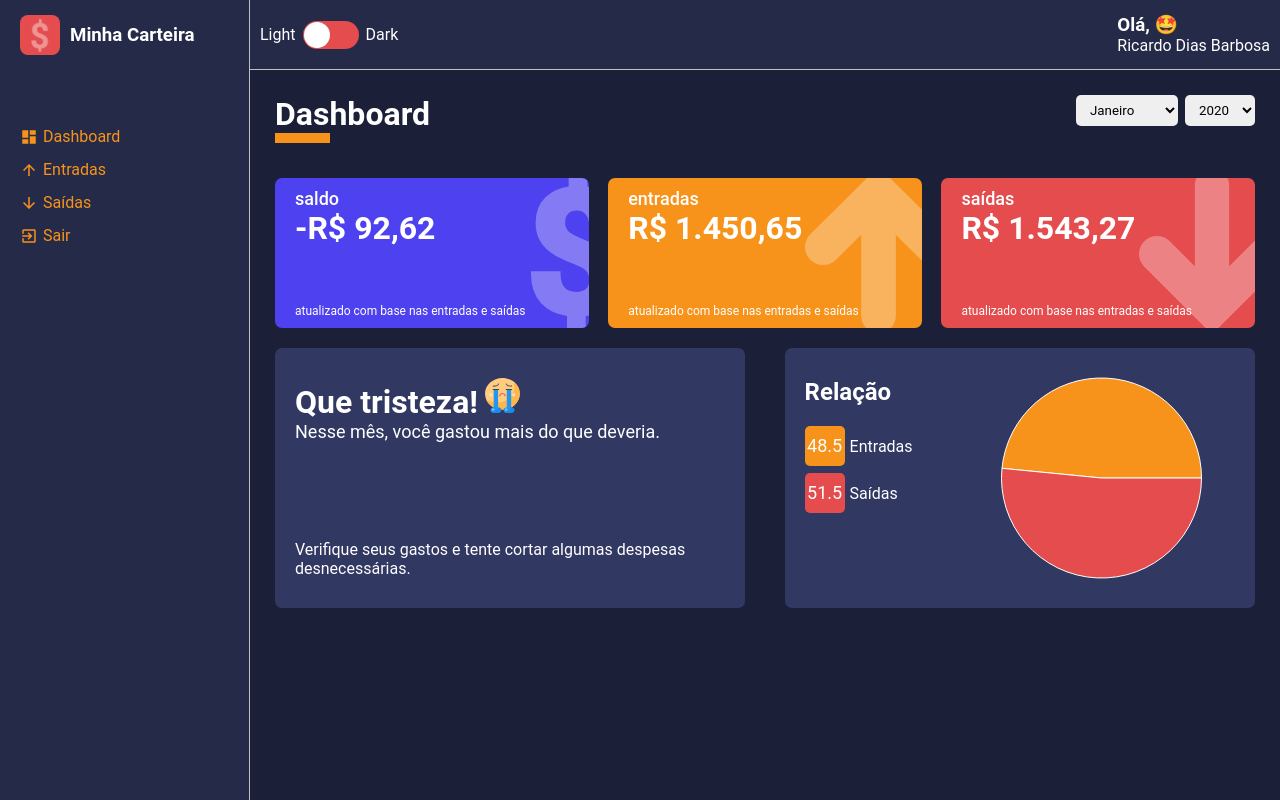
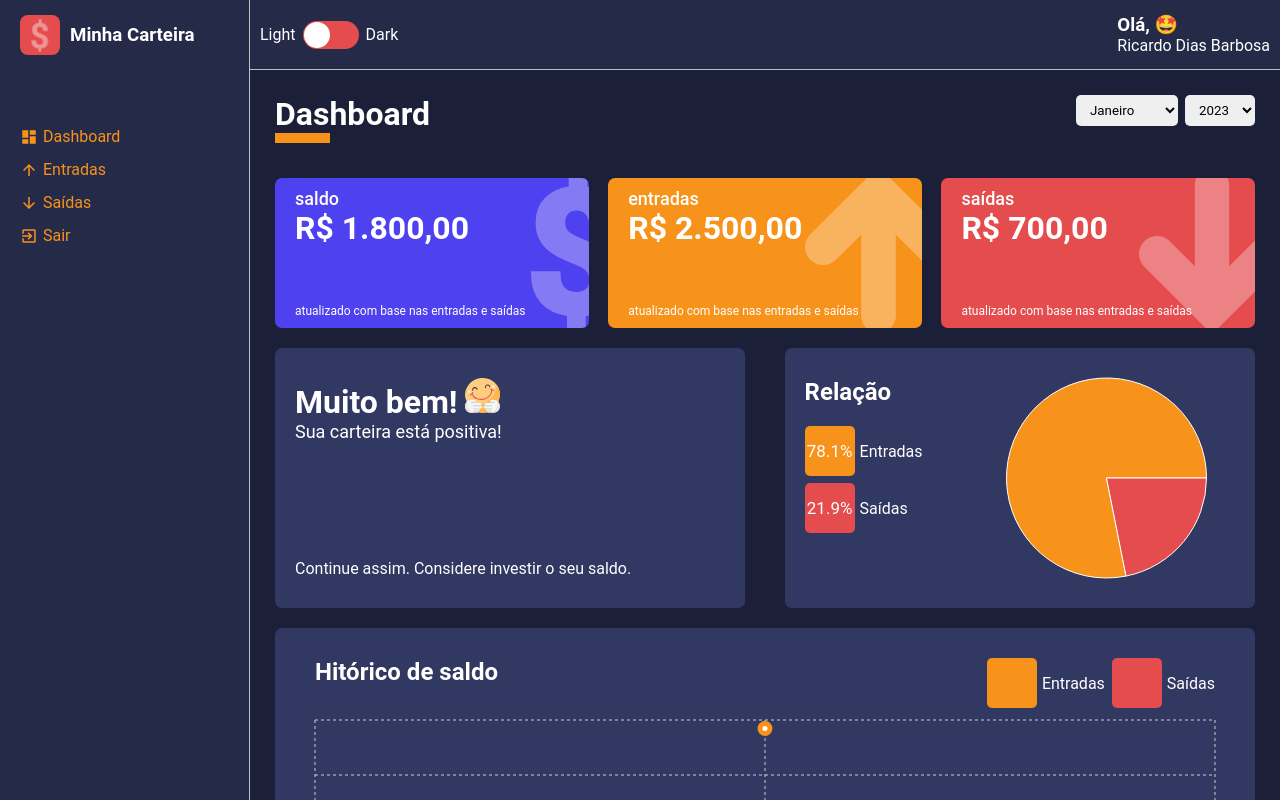
Before and after one commit to ricardodiasdev/minha-carteira, a React (Create React App) app: page /dashboard in a window 1280 px wide. Built offline with nearby package versions, Linux system fonts and the light colour scheme; the HTML template or start-up script is replaced by a standard one.

Commit message:
Gráfico de linhas

```diff
--- /dev/null
+++ b/src/components/HistoryBox/index.tsx
@@ -0,0 +1,85 @@
+import React from "react";
+
+import {
+  ResponsiveContainer,
+  LineChart,
+  Line,
+  XAxis,
+  CartesianGrid,
+  Tooltip,
+} from "recharts";
+
+import formatCurrency from "../../utils/formatCurrency";
+
+import {
+  Container,
+  ChartContainer,
+  Header,
+  LegendContainer,
+  Legend,
+} from "./styles";
+
+interface IHistoryBox {
+  data: {
+    month: string;
+    amountEntry: number;
+    amountOutput: Number;
+  }[];
+  lineColorAmountEntry: string;
+  lineColorAmountOutput: string;
+}
+
+const HistoryBox: React.FC<IHistoryBox> = ({
+  data,
+  lineColorAmountEntry,
+  lineColorAmountOutput,
+}) => (
+  <Container>
+    <Header>
+      <h2>Hitórico de saldo</h2>
+      <LegendContainer>
+        <Legend color={lineColorAmountEntry}>
+          <div></div>
+          <span>Entradas</span>
+        </Legend>
+        <Legend color={lineColorAmountOutput}>
+          <div></div>
+          <span>Saídas</span>
+        </Legend>
+      </LegendContainer>
+    </Header>
+
+    <ChartContainer>
+      <ResponsiveContainer>
+        <LineChart
+          data={data}
+          margin={{ top: 5, right: 20, left: 20, bottom: 5 }}
+        >
+          <CartesianGrid strokeDasharray="3 3" stroke="#cecece" />
+          <XAxis dataKey="month" stroke="#cecece" />
+          <Tooltip formatter={(value) => formatCurrency(Number(value))}/>
+          <Line
+            type="monotone"
+            dataKey="amountEntry"
+            name="Entradas"
+            stroke={lineColorAmountEntry}
+            strokeWidth={5}
+            dot={{ r: 5 }}
+            activeDot={{ r: 8 }}
+          />
+          <Line
+            type="monotone"
+            dataKey="amountOutput"
+            name="Saídas"
+            stroke={lineColorAmountOutput}
+            strokeWidth={5}
+            dot={{ r: 5 }}
+            activeDot={{ r: 8 }}
+          />
+        </LineChart>
+      </ResponsiveContainer>
+    </ChartContainer>
+  </Container>
+);
+
+export default HistoryBox;
--- /dev/null
+++ b/src/components/HistoryBox/styles.ts
@@ -0,0 +1,58 @@
+import styled from "styled-components";
+
+interface ILegendProps {
+  color: string;
+}
+
+export const Container = styled.div`
+  width: 100%;
+
+  background-color: ${(props) => props.theme.colors.tertiary};
+  color: ${(props) => props.theme.colors.white};
+
+  margin: 10px 0;
+  padding: 30px 20px;
+
+  border-radius: 7px;
+`;
+
+export const ChartContainer = styled.div`
+  height: 260px;
+`;
+
+export const Header = styled.header`
+  display: flex;
+  justify-content: space-between;
+  > h2 {
+    margin-bottom: 20px;
+    padding-left: 20px;
+  }
+`;
+export const LegendContainer = styled.ul`
+  list-style: none;
+  display: flex;
+  padding-right: 20px;
+`;
+export const Legend = styled.li<ILegendProps>`
+  display: flex;
+  align-items: center;
+
+  margin-bottom: 7px;
+  margin-left: 7px;
+
+
+  > div {
+    background-color: ${(props) => props.color};
+    width: 50px;
+    height: 50px;
+    border-radius: 5px;
+    font-size: 17px;
+    line-height: 50px;
+    text-align: center;
+  }
+
+  > span {
+    margin-left: 5px;
+    text-align: center;
+  }
+`;
--- a/src/components/PieChartBox/index.tsx
+++ b/src/components/PieChartBox/index.tsx
@@ -1,12 +1,12 @@
-import React from 'react'
-import {PieChart, Pie, Cell, ResponsiveContainer} from 'recharts'
+import React from "react";
+import { PieChart, Pie, Cell, ResponsiveContainer } from "recharts";
 import {
   Container,
   SideLeft,
   LegendContainer,
   Legend,
-    SideRight
-} from './styled'
+  SideRight,
+} from "./styled";
 
 interface IPieChartBoxProps {
   data: {
@@ -14,41 +14,34 @@
     value: number;
     percent: number;
     color: string;
-    }[]
+  }[];
 }
 
-const PieChartBox: React.FC<IPieChartBoxProps> =  ({data}) => (
+const PieChartBox: React.FC<IPieChartBoxProps> = ({ data }) => (
   <Container>
     <SideLeft>
       <h2>Relação</h2>
       <LegendContainer>
-                {
-                    data.map(item => (
+        {data.map((item) => (
           <Legend key={item.name} color={item.color}>
-                            <div>{item.percent}</div>
+            <div>{item.percent}%</div>
             <span>{item.name}</span>
           </Legend>
-                    ))
-                }
-
+        ))}
       </LegendContainer>
     </SideLeft>
     <SideRight>
-            <ResponsiveContainer >
-                <PieChart >
+      <ResponsiveContainer>
+        <PieChart>
           <Pie dataKey="value" data={data}>
-                        {
-                            data.map(item => (
+            {data.map((item) => (
               <Cell key={item.name} fill={item.color} />
-                            ))
-                        }
+            ))}
           </Pie>
         </PieChart>
       </ResponsiveContainer>
     </SideRight>
+  </Container>
+);
 
-    </Container>
-  )
-
-
-export default PieChartBox
+export default PieChartBox;
--- a/src/components/PieChartBox/styled.ts
+++ b/src/components/PieChartBox/styled.ts
@@ -55,17 +55,18 @@
 
     >div{
         background-color: ${props => props.color};
-        width: 40px;
-        height: 40px;
+        width: 50px;
+        height: 50px;
         border-radius: 5px;
-        font-size: 18px;
-        line-height: 40px;
+        font-size: 17px;
+        line-height: 50px;
         text-align: center;
 
     }
 
     >span{
         margin-left: 5px;
+        text-align: center;
     }
 `
 export const SideRight = styled.main`
--- a/src/pages/Dashboard/index.tsx
+++ b/src/pages/Dashboard/index.tsx
@@ -5,6 +5,7 @@
 import WalletBox from "../../components/WalletBox";
 import MessageBox from "../../components/Messagebox";
 import PieChartBox from "../../components/PieChartBox";
+import HistoryBox from "../../components/HistoryBox";
 
 import expenses from "../../repositories/expenses";
 import gains from "../../repositories/gains";
@@ -20,6 +21,7 @@
   const [monthSelected, setMonthSelected] = useState<number>(
     new Date().getMonth() + 1
   );
+
   const [yearSelected, setYearSelected] = useState<number>(
     new Date().getFullYear()
   );
@@ -139,10 +141,60 @@
         value: totalExpenses,
         percent: Number(percentExpenses.toFixed(1)),
         color: "#E44C4E",
-      }
+      },
     ];
     return data;
   }, [totalGains, totalExpenses]);
+
+  const historyData = useMemo(() => {
+    return listOfMonths
+      .map((_, month) => {
+        let amountEntry: number = 0;
+
+        gains.forEach((gain) => {
+          const date = new Date(gain.date);
+          const gainMonth = date.getMonth();
+          const gainYear = date.getFullYear();
+          if (gainMonth === month && gainYear === yearSelected) {
+            try {
+              amountEntry += Number(gain.amount);
+            } catch {
+              throw new Error("Amount Entry is invalid. It´s must a number.");
+            }
+          }
+        });
+
+        let amountOutput: number = 0;
+
+        expenses.forEach((expense) => {
+          const date = new Date(expense.date);
+          const expenseMonth = date.getMonth();
+          const expenseYear = date.getFullYear();
+          if (expenseMonth === month && expenseYear === yearSelected) {
+            try {
+              amountOutput += Number(expense.amount);
+            } catch {
+              throw new Error("Amount Out is invalid. It must be a number.");
+            }
+          }
+        });
+
+        return {
+          monthNumber: month,
+          month: listOfMonths[month].substring(0, 3),
+          amountEntry,
+          amountOutput,
+        };
+      })
+      .filter((item) => {
+        const currentMonth = new Date().getMonth();
+        const currentYear = new Date().getFullYear();
+        return (
+          (yearSelected === currentYear && item.monthNumber <= currentMonth) ||
+          yearSelected < currentYear
+        );
+      });
+  }, [yearSelected]);
 
   return (
     <Container>
@@ -187,6 +239,11 @@
           icon={message.icon}
         />
         <PieChartBox data={relationExpensesVersusGains} />
+        <HistoryBox
+          data={historyData}
+          lineColorAmountEntry="#F7931B"
+          lineColorAmountOutput="#E44C4E"
+        />
       </Content>
     </Container>
   );
--- a/src/repositories/expenses.ts
+++ b/src/repositories/expenses.ts
@@ -46,4 +46,10 @@
   {"description":"Telefone",              "amount":"99.99", "type":"saída","frequency":"recorrente","date":"2020-07-23"},
   {"description":"Plano de Saúde",        "amount":"300.00","type":"saída","frequency":"recorrente","date":"2020-07-23"},
   {"description":"Compras do mês",        "amount":"700.00","type":"saída","frequency":"recorrente","date":"2020-07-25"},
-  {"description":"Cafeteira",             "amount":"250.00","type":"saída","frequency":"eventual",  "date":"2020-07-26"}]
+  {"description":"Cafeteira",             "amount":"250.00","type":"saída","frequency":"eventual",  "date":"2020-07-26"},
+  {"description":"Compras do mês",        "amount":"700.00","type":"saída","frequency":"recorrente","date":"2021-07-25"},
+  {"description":"Compras do mês",        "amount":"700.00","type":"saída","frequency":"recorrente","date":"2022-07-25"},
+  {"description":"Compras do mês",        "amount":"700.00","type":"saída","frequency":"recorrente","date":"2023-01-25"},
+  {"description":"Compras do mês",        "amount":"700.00","type":"saída","frequency":"recorrente","date":"2023-02-25"}
+
+]
--- a/src/repositories/gains.ts
+++ b/src/repositories/gains.ts
@@ -8,4 +8,10 @@
   { "description": "Salário",     "amount": "2500.18", "type": "entrada", "frequency": "recorrente", "date": "2020-04-10" },
   { "description": "Salário",     "amount": "2500.15", "type": "entrada", "frequency": "recorrente", "date": "2020-05-10" },
   { "description": "Salário",     "amount": "2500.12", "type": "entrada", "frequency": "recorrente", "date": "2020-06-10" },
-  { "description": "Salário",     "amount": "2500.00", "type": "entrada", "frequency": "recorrente", "date": "2020-07-10" }]
+  { "description": "Salário",     "amount": "2500.00", "type": "entrada", "frequency": "recorrente", "date": "2020-07-10" },
+  { "description": "Salário",     "amount": "2500.00", "type": "entrada", "frequency": "recorrente", "date": "2021-07-10" },
+  { "description": "Salário",     "amount": "2500.00", "type": "entrada", "frequency": "recorrente", "date": "2022-07-10" },
+  { "description": "Salário",     "amount": "2500.00", "type": "entrada", "frequency": "recorrente", "date": "2023-01-10" },
+  { "description": "Salário",     "amount": "2500.00", "type": "entrada", "frequency": "recorrente", "date": "2023-02-10" }
+
+]
```
Lines whose indentation alone changed are shown as unchanged.
